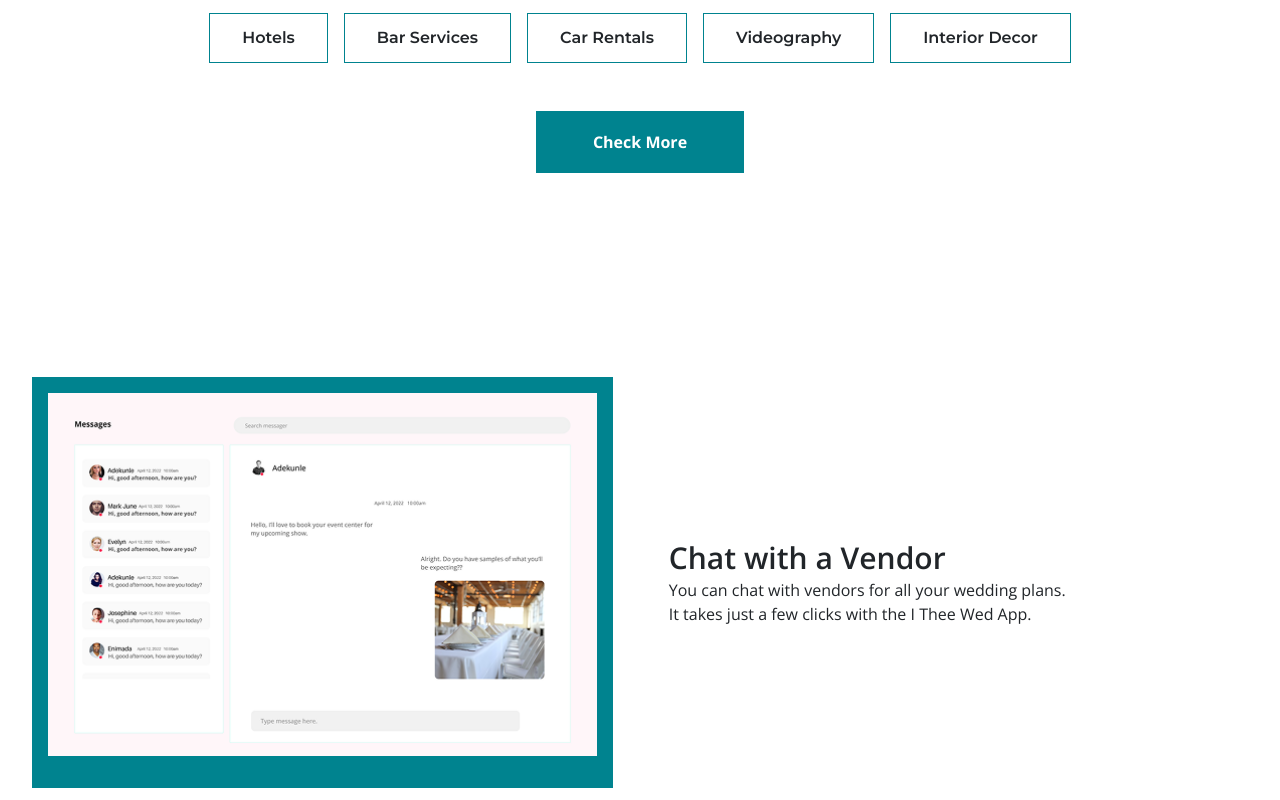
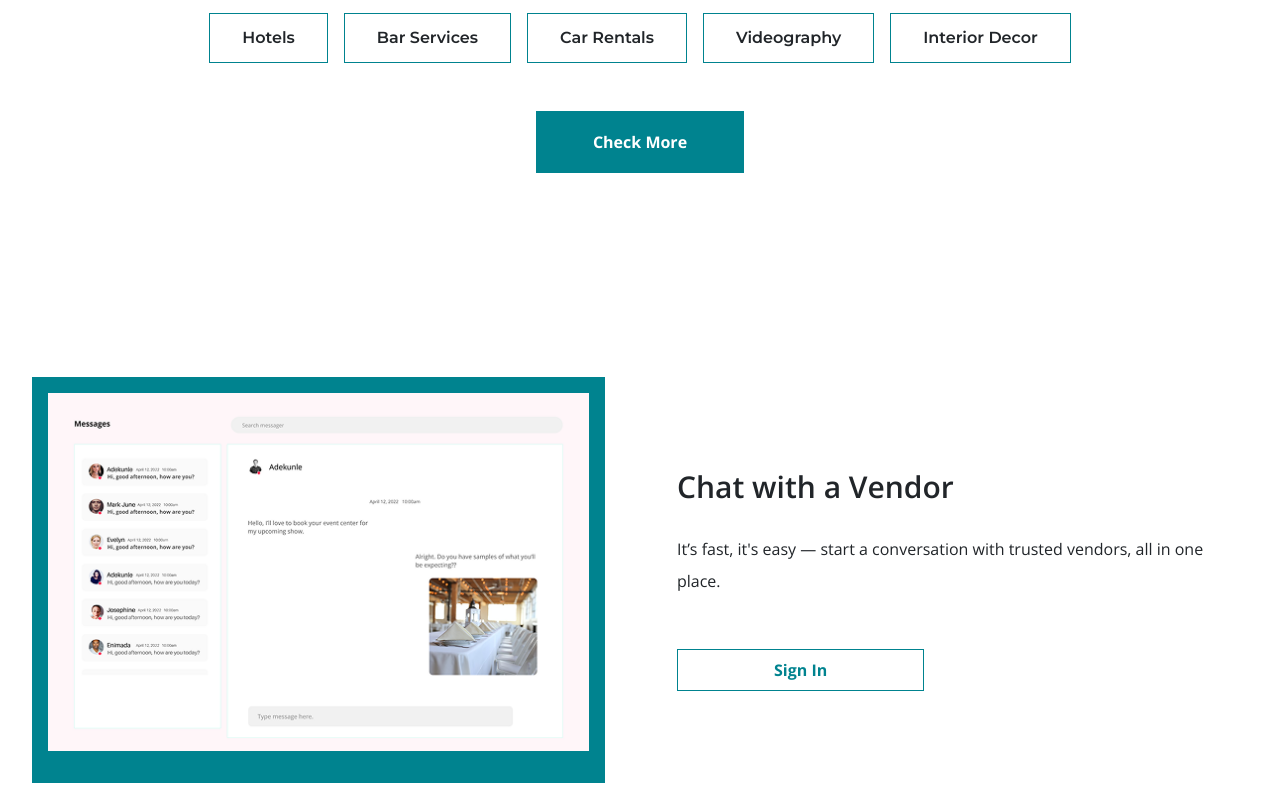
Before and after one commit to Thelma101/itheewed-ts, a React (Vite) app: page / in a window 1280 px wide. Shown: the part 1244-2044 px from the top of the page. Built offline with nearby package versions, Linux system fonts and the light colour scheme.

Commit message:
category configuration

```diff
--- a/src/components/Category.tsx
+++ b/src/components/Category.tsx
@@ -47,21 +47,30 @@
             </section>
 
             {/* chat with vendor - sign in */}
-            <section className="container w-full mx-auto flex flex-col md:flex-row justify-center items-center text-center px-4 sm:px-6 lg:px-8 py-6 md:py-3 font-open-sans gap-6">
+            <section className="container w-full mx-auto flex flex-col md:flex-row justify-center items-center gap-10 text-center px-4 sm:px-6 lg:px-8 py-6 md:py-3 font-open-sans">
                 {/* Image section */}
                 <div className="w-full md:w-1/2 flex flex-col justify-center items-center bg-primary px-4 pt-4 pb-8">
                     <img src={messagePic} alt="Chat with Vendor" className="w-full max-w-sm md:max-w-full" />
                 </div>
 
                 {/* Text section */}
-                <div className="w-full md:w-1/2 flex flex-col justify-start items-start text-left mt-6 md:mt-0 md:ml-8">
+                <div className="w-full md:w-1/2 flex flex-col gap-3 md:justify-start md:items-start text-center md:text-left mt-6 md:mt-0 md:ml-8">
                     <p className="font-semibold text-2xl sm:text-lg md:text-2xl lg:text-3xl leading-tight">
                         Chat with a Vendor
                     </p>
-                    <p className="font-light leading-tight mt-1">You can chat with vendors for all your wedding plans.</p>
-                    <p className="font-thin leading-tight mt-1">It takes just a few clicks with the I Thee Wed App.</p>
+                    {/* <p className="font-medium leading-tight mt-1">You can chat with vendors for all your wedding plans.</p>
+                    <p className="font-medium leading-tight mt-1">It takes just a few clicks with the I Thee Wed App.</p> */}
+
+                    <p className="font-normal leading-8 mt-4">
+                        It’s fast, it's easy — start a conversation with trusted vendors, all in one place.
+                    </p>
+
+                    <div className='flex flex-col pt-10'>
+                        <button type="button" className=" px-12 md:px-24 py-2  text-primary font-bold border border-primary">Sign In</button>
+                    </div>
                 </div>
-            </section>
+
+            </section >
 
         </>
 
```
